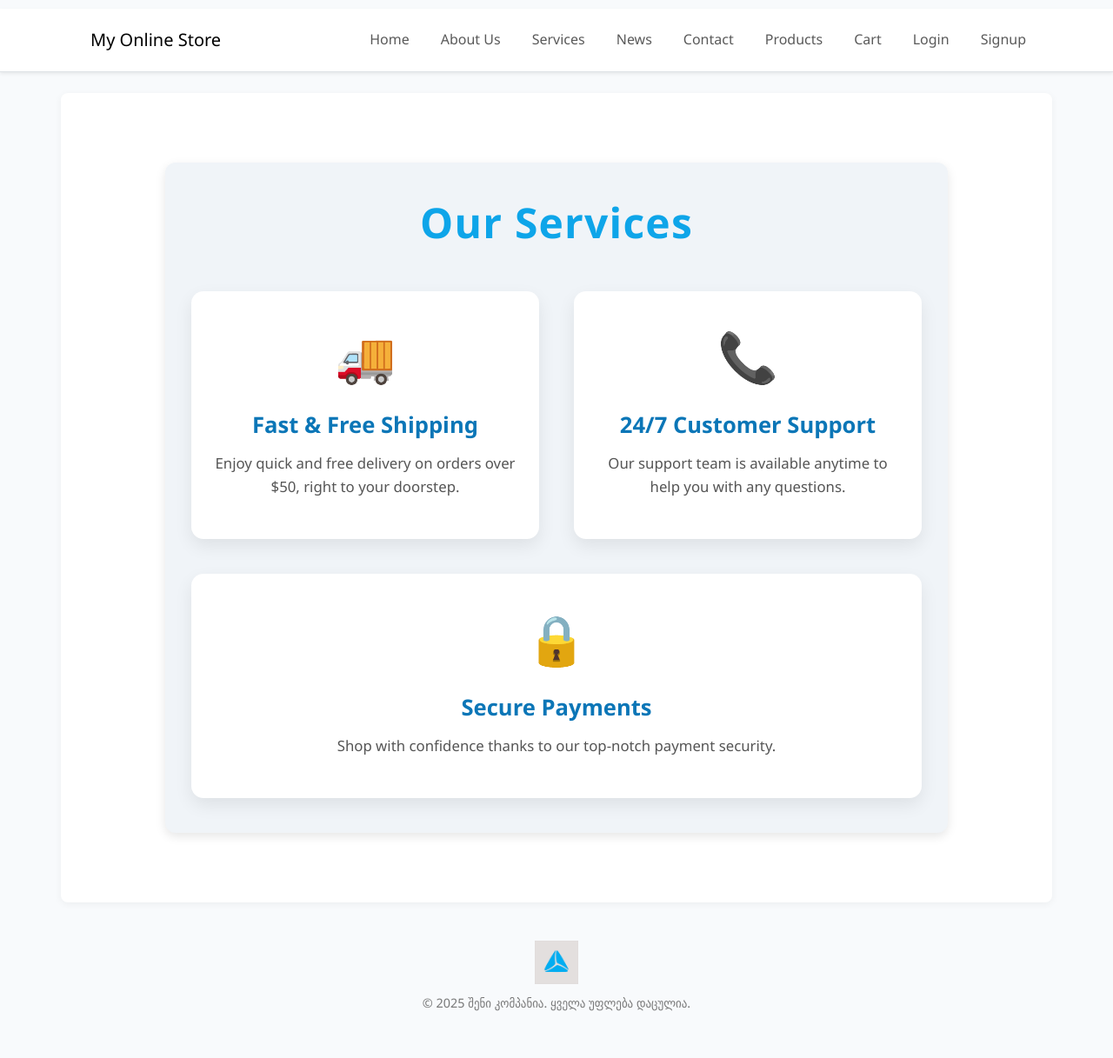
After one commit to IoaneKordzakhia/GeolabFinal2.1, a Flask app: page /services in a window 1280 px wide. The commit adds this page. Shown: the whole page at 87% size. Run offline with Flask 3, Linux system fonts and the light colour scheme.

Commit message:
Cleaned up templates, updated product and design, removed thankyou page

```diff
--- a/app.py
+++ b/app.py
@@ -4,7 +4,6 @@ from flask import Flask, render_template, request, redirect, url_for, session, f
 template_dir = os.path.join(os.path.dirname(os.path.abspath(__file__)), 'templates')
 app = Flask(__name__, template_folder=template_dir)
 app.secret_key = 'supersecretkey'
-
 
 products = [
     {
@@ -19,9 +18,9 @@ products = [
         ]
     },
     {
-        'id': 2,  # example using existing product id
+        'id': 2,
         'name': 'Test Product2',
-        'price': 15.99,  # discounted price
+        'price': 15.99,
         'original_price': 2333.45,
         'description': 'On sale now!',
         'image_url': '/static/images/3.jpg',
@@ -83,7 +82,6 @@ products = [
     }
 ]
 
-# New products list
 new_products = [
     {
         'id': 8,
@@ -95,7 +93,6 @@ new_products = [
             '/static/images/23.jpg',
             '/static/images/24.jpg',
             '/static/images/25.jpg',
-
         ]
     },
     {
@@ -113,12 +110,11 @@ new_products = [
     }
 ]
 
-# Sales products list
 sales_products = [
     {
-        'id': 2,  # example using existing product id
+        'id': 2,
         'name': 'Test Product2',
-        'price': 15,  # discounted price
+        'price': 15,
         'original_price': 45.99,
         'description': 'On sale now!',
         'image_url': '/static/images/30.jpg',
@@ -130,17 +126,14 @@ sales_products = [
     }
 ]
 
-# Home Page
 @app.route('/')
 def index():
     return render_template('index.html', products=products)
 
-# Product List Page
 @app.route('/products')
 def product_list():
     return render_template('product.html', products=products)
 
-# Product Detail Page
 @app.route('/product/<int:product_id>')
 def product_detail(product_id):
     product = next((p for p in products if p['id'] == product_id), None)
@@ -148,17 +141,14 @@ def product_detail(product_id):
         return "Product not found", 404
     return render_template('product_detail.html', product=product)
 
-# News Page (New Products + Sales)
 @app.route('/news')
 def news():
     return render_template('news.html', new_products=new_products, sales_products=sales_products)
 
-# About Page
 @app.route('/about')
 def about():
     return render_template('about.html')
 
-# Cart Page
 @app.route('/cart')
 def cart():
     cart_items = session.get('cart', [])
@@ -167,7 +157,6 @@ def cart():
     grand_total = round(sum(item['total'] for item in cart_items), 2)
     return render_template('cart.html', cart_items=cart_items, grand_total=grand_total)
 
-# Add to Cart (only if logged in)
 @app.route('/add_to_cart/<int:product_id>', methods=['POST'])
 def add_to_cart(product_id):
     if 'user' not in session:
@@ -190,7 +179,6 @@ def add_to_cart(product_id):
     flash(f'Added {product["name"]} to cart.')
     return redirect(url_for('cart'))
 
-# Remove from Cart
 @app.route('/remove_from_cart/<int:product_id>', methods=['POST'])
 def remove_from_cart(product_id):
     cart = session.get('cart', [])
@@ -199,39 +187,20 @@ def remove_from_cart(product_id):
     flash('Item removed from cart.')
     return redirect(url_for('cart'))
 
-# Checkout Page (updated for smooth redirect + flash message)
 @app.route('/checkout', methods=['GET', 'POST'])
 def checkout():
     if request.method == 'POST':
-        name = request.form.get('name')
-        email = request.form.get('email')
-        address = request.form.get('address')
-        card_number = request.form.get('card_number')
-        exp_date = request.form.get('exp_date')
-        cvc = request.form.get('cvc')
-
-        # NOTE: No strict format validation here, so form submits smoothly.
-
-        # Clear cart on checkout
         session.pop('cart', None)
-
-        # Flash success message on main page
         flash("Successfully checked out! Thank you for your purchase.")
-
-        # Redirect user back to home page ("/")
         return redirect(url_for('index'))
-
-    # GET request - show checkout page
     return render_template('checkout.html')
 
-# Search Page
 @app.route('/search')
 def search():
     query = request.args.get('query', '')
     results = [p for p in products if query.lower() in p['name'].lower()]
     return render_template('search_results.html', results=results, query=query)
 
-# Login Page
 @app.route('/login', methods=['GET', 'POST'])
 def login():
     if request.method == 'POST':
@@ -241,22 +210,32 @@ def login():
         return redirect(url_for('index'))
     return render_template('login.html')
 
-# Signup Page
 @app.route('/signup', methods=['GET', 'POST'])
 def signup():
     if request.method == 'POST':
-        # you could add real signup logic here
         flash('Signup successful! Please log in.')
         return redirect(url_for('login'))
     return render_template('signup.html')
 
-# Logout
 @app.route('/logout')
 def logout():
     session.pop('user', None)
     flash('You have been logged out.')
     return redirect(url_for('index'))
 
-# Run app
+@app.route('/services')
+def services():
+    return render_template('services.html')
+
+@app.route('/contact', methods=['GET', 'POST'])
+def contact():
+    if request.method == 'POST':
+        name = request.form.get('name')
+        email = request.form.get('email')
+        message = request.form.get('message')
+        flash('შეტყობინება წარმატებით გაიგზავნა! მადლობთ.')
+        return redirect(url_for('contact'))
+    return render_template('contact.html')
+
 if __name__ == '__main__':
     app.run(debug=True)
--- a/static/style.css
+++ b/static/style.css
@@ -1,4 +1,3 @@
-/* Reset */
 * {
   margin: 0;
   padding: 0;
@@ -6,14 +5,12 @@
   font-family: "Segoe UI", Tahoma, Geneva, Verdana, sans-serif;
 }
 
-/* Body */
 body {
-  background-color: #f8fafc; /* Very light background */
-  color: #222; /* Dark gray text for readability */
+  background-color: #f8fafc;
+  color: #222;
   line-height: 1.6;
 }
 
-/* Header */
 header {
   background-color: #ffffff;
   border-bottom: 1px solid #e0e0e0;
@@ -23,10 +20,9 @@ header {
 
 header h1 {
   font-size: 2rem;
-  color: #0ea5e9; /* Cool blue accent */
+  color: #0ea5e9;
 }
 
-/* Navigation */
 nav {
   margin-top: 10px;
 }
@@ -44,7 +40,6 @@ nav a:hover {
   background-color: #e0f7ff;
 }
 
-/* Main Content */
 main {
   max-width: 1200px;
   margin: 30px auto;
@@ -54,7 +49,6 @@ main {
   box-shadow: 0 2px 8px rgba(0,0,0,0.05);
 }
 
-/* Buttons */
 button {
   background-color: #0ea5e9;
   color: #fff;
@@ -69,7 +63,6 @@ button:hover {
   background-color: #0284c7;
 }
 
-/* Product Cards */
 .product-card {
   border: 1px solid #e0e0e0;
   border-radius: 6px;
@@ -88,7 +81,6 @@ button:hover {
   color: #0ea5e9;
 }
 
-/* Footer */
 footer {
   text-align: center;
   padding: 20px;
@@ -96,7 +88,6 @@ footer {
   font-size: 0.9rem;
 }
 
-/* Navbar Container */
 .navbar {
   display: flex;
   justify-content: space-between;
@@ -107,13 +98,11 @@ footer {
   box-shadow: 0 2px 4px rgba(0,0,0,0.04);
 }
 
-/* Logo */
 .navbar .logo h1 {
   font-size: 1.6rem;
   color: #0ea5e9;
 }
 
-/* Navigation Links */
 .navbar .nav-links {
   list-style: none;
   display: flex;
@@ -133,24 +122,22 @@ footer {
   color: #0ea5e9;
 }
 
-/* Ensure carousel images look great on mobile */
 .carousel-item img {
   border-radius: 8px;
 }
 
 .carousel-control-prev,
 .carousel-control-next {
-  background: none !important; /* remove blue */
+  background: none !important;
   border: none;
   width: 5%;
 }
 
 .carousel-control-prev-icon,
 .carousel-control-next-icon {
-  filter: invert(1); /* make arrow white */
+  filter: invert(1);
 }
 
-/* Product Grid and Cards */
 .product-grid {
   display: flex;
   flex-wrap: wrap;
@@ -158,7 +145,7 @@ footer {
 }
 
 .product-card {
-  flex: 1 1 45%; /* 2 per row on small screens */
+  flex: 1 1 45%;
   box-sizing: border-box;
   padding: 15px;
   border: 1px solid #ddd;
@@ -167,101 +154,37 @@ footer {
   box-shadow: 0 0 6px rgba(0,0,0,0.1);
 }
 
-/* On medium+ screens show 4 per row */
 @media (min-width: 768px) {
   .product-card {
     flex: 1 1 22%;
   }
 }
 
-/* Product images */
 .product-card img.img-fluid {
-  max-width: 100%; /* original full width inside card */
+  max-width: 100%;
   height: auto;
   margin-bottom: 10px;
   display: block;
 }
 
-/* Add to cart button */
 button.btn {
-  width: 100%;  /* original full width */
+  width: 100%;
   padding: 10px;
   font-size: 1rem;
   cursor: pointer;
 }
-/* Product detail page photo: a bit smaller */
+
 .product-info img {
-  max-width: 300px;  /* smaller but not too small */
+  max-width: 300px;
   height: auto;
   border-radius: 8px;
 }
 
-/* Main page product card image size */
 .product-card img.img-fluid {
-  max-width: 100px; /* smaller photo */
-  height: auto;
-  margin: 0 auto 10px;
-  display: block;
-}
-
-/* Main page Add to Cart button - much smaller */
-.product-card form button.btn {
-  padding: 4px 10px;       /* less padding */
-  font-size: 0.75rem;      /* smaller text */
-  width: auto;
-  min-width: 70px;         /* minimum width to keep readable */
-  border-radius: 4px;
-  display: inline-block;
-}
-/* Make product images on main page smaller and nicely centered */
-.product-card img.img-fluid {
-  max-width: 120px;   /* smaller width */
-  height: auto;
-  margin: 0 auto 10px;
-  display: block;
-}
-
-/* Make Add to Cart button smaller and shorter (both on main and detail page) */
-button.btn, /* buttons with class btn */
-.product-info form button /* detail page button */ {
-  padding: 6px 12px;        /* less padding = shorter button */
-  font-size: 0.9rem;        /* smaller text */
-  width: auto;              /* only as wide as content */
-  min-width: 100px;         /* reasonable min width */
-  border-radius: 4px;
-  cursor: pointer;
-  background-color: #0ea5e9;
-  color: white;
-  border: none;
-  transition: background 0.2s ease;
-  display: inline-block;
-}
-
-button.btn:hover,
-.product-info form button:hover {
-  background-color: #0284c7;
-}
-/* Make product cards smaller so more fit per row */
-.product-card {
-  flex: 1 1 20%;   /* smaller width: about 5 cards per row */
-  max-width: 180px; /* limit max width so cards stay small */
-  padding: 10px;    /* reduce padding inside card */
-  box-sizing: border-box;
-  text-align: center;
-  border: 1px solid #ddd;
-  border-radius: 8px;
-  background-color: #f9fbfd;
-  box-shadow: 0 0 6px rgba(0,0,0,0.1);
-  margin: 10px 5px; /* some space between cards */
-}
-
-/* Adjust main page image inside smaller cards */
-.product-card img.img-fluid {
-  max-width: 90px;  /* smaller images */
+  max-width: 90px;
   margin-bottom: 8px;
 }
 
-/* Keep Add to Cart button small and neat */
 .product-card form button.btn {
   padding: 4px 10px;
   font-size: 0.75rem;
@@ -271,10 +194,113 @@ button.btn:hover,
   display: inline-block;
 }
 
-/* Responsive tweak: on very small screens */
 @media (max-width: 576px) {
   .product-card {
-    flex: 1 1 45%;  /* 2 per row on very small screens */
+    flex: 1 1 45%;
     max-width: none;
   }
 }
+
+.services-section {
+  max-width: 900px;
+  margin: 60px auto;
+  padding: 40px 30px;
+  font-family: 'Segoe UI', Tahoma, Geneva, Verdana, sans-serif;
+  color: #222;
+  background-color: #f0f4f8;
+  border-radius: 12px;
+  box-shadow: 0 4px 12px rgba(0,0,0,0.1);
+}
+
+.services-section h1 {
+  font-size: 3rem;
+  text-align: center;
+  margin-bottom: 50px;
+  font-weight: 700;
+  letter-spacing: 1.2px;
+  color: #0ea5e9;
+}
+
+.services-container {
+  display: flex;
+  justify-content: space-between;
+  gap: 40px;
+  flex-wrap: wrap;
+}
+
+.service-item {
+  background: #ffffff;
+  border-radius: 14px;
+  box-shadow: 0 8px 20px rgba(0,0,0,0.08);
+  flex: 1 1 280px;
+  padding: 30px 25px;
+  text-align: center;
+  transition: transform 0.3s ease, box-shadow 0.3s ease;
+  cursor: default;
+  color: #222;
+}
+
+.service-item:hover {
+  transform: translateY(-8px);
+  box-shadow: 0 14px 28px rgba(0,0,0,0.15);
+}
+
+.service-item .icon {
+  font-size: 3.5rem;
+  margin-bottom: 20px;
+  color: #0ea5e9;
+}
+
+.service-item h2 {
+  font-size: 1.6rem;
+  margin-bottom: 15px;
+  color: #0b76b7;
+  font-weight: 600;
+}
+
+.service-item p {
+  font-size: 1.05rem;
+  line-height: 1.6;
+  color: #555;
+}
+
+.contact-section {
+  max-width: 700px;
+  margin: 60px auto 100px auto;
+  padding: 40px 30px;
+  font-family: 'Segoe UI', Tahoma, Geneva, Verdana, sans-serif;
+  color: #222;
+  background-color: #f0f4f8;
+  border-radius: 12px;
+  box-shadow: 0 4px 12px rgba(0,0,0,0.1);
+  text-align: center;
+}
+
+.contact-section h1 {
+  font-size: 3rem;
+  margin-bottom: 40px;
+  font-weight: 700;
+  color: #0ea5e9;
+}
+
+.contact-info p {
+  font-size: 1.2rem;
+  line-height: 1.6;
+  margin: 14px 0;
+  color: #444;
+}
+
+.contact-section h2 {
+  font-size: 2rem;
+  margin-bottom: 30px;
+  color: #0ea5e9;
+  font-weight: 600;
+}
+
+.map-container iframe {
+  width: 100%;
+  height: 350px;
+  border: none;
+  border-radius: 12px;
+  box-shadow: 0 8px 24px rgba(0,0,0,0.1);
+}
--- a/templates/checkout.html
+++ b/templates/checkout.html
@@ -4,7 +4,6 @@
     <meta charset="UTF-8" />
     <title>Checkout – Gorda Samosi</title>
     <meta name="viewport" content="width=device-width, initial-scale=1" />
-    <!-- Bootstrap CSS -->
     <link
       href="https://cdn.jsdelivr.net/npm/bootstrap@5.3.2/dist/css/bootstrap.min.css"
       rel="stylesheet"
@@ -141,7 +140,6 @@
       </form>
     </div>
 
-    <!-- Bootstrap JS -->
     <script src="https://cdn.jsdelivr.net/npm/bootstrap@5.3.2/dist/js/bootstrap.bundle.min.js"></script>
   </body>
 </html>
--- a/templates/login.html
+++ b/templates/login.html
@@ -4,7 +4,7 @@
 <style>
   .auth-container {
     max-width: 400px;
-    margin: 60px auto 80px auto;
+    margin: 60px auto 80px;
     background: #fff;
     padding: 30px 40px;
     border-radius: 12px;
@@ -53,7 +53,6 @@
   form button:hover {
     background-color: #0284c7;
   }
-  /* Footer inside auth page */
   footer {
     margin-top: 40px;
     text-align: center;
--- a/templates/navbar.html
+++ b/templates/navbar.html
@@ -19,23 +19,28 @@
           <a class="nav-link" href="{{ url_for('index') }}">Home</a>
         </li>
         <li class="nav-item">
-          <a class="nav-link" href="{{ url_for('product_list') }}">Products</a>
+          <a class="nav-link" href="{{ url_for('about') }}">About Us</a>
         </li>
         <li class="nav-item">
-          <a class="nav-link" href="{{ url_for('about') }}">About</a>
+          <a class="nav-link" href="{{ url_for('services') }}">Services</a>
+        </li>
+        <li class="nav-item">
+          <a class="nav-link" href="{{ url_for('news') }}">News</a>
+        </li>
+        <li class="nav-item">
+          <a class="nav-link" href="{{ url_for('contact') }}">Contact</a>
+        </li>
+        <li class="nav-item">
+          <a class="nav-link" href="{{ url_for('product_list') }}">Products</a>
         </li>
         <li class="nav-item">
           <a class="nav-link" href="{{ url_for('cart') }}">Cart</a>
         </li>
-        <li class="nav-item">
-          <a class="nav-link" href="{{ url_for('news') }}">News</a>
-        </li>
-
         {% if session.get('user') %}
         <li class="nav-item">
-          <a class="nav-link" href="{{ url_for('logout') }}"
-            >Logout ({{ session['user']['username'] }})</a
-          >
+          <a class="nav-link" href="{{ url_for('logout') }}">
+            Logout ({{ session['user']['username'] }})
+          </a>
         </li>
         {% else %}
         <li class="nav-item">
--- /dev/null
+++ b/templates/services.html
@@ -0,0 +1,28 @@
+{% extends 'base.html' %} {% block title %}Services - My Online Store{% endblock
+%} {% block content %}
+<section class="services-section">
+  <h1>Our Services</h1>
+  <div class="services-container">
+    <div class="service-item">
+      <div class="icon">🚚</div>
+      <h2>Fast & Free Shipping</h2>
+      <p>
+        Enjoy quick and free delivery on orders over $50, right to your
+        doorstep.
+      </p>
+    </div>
+    <div class="service-item">
+      <div class="icon">📞</div>
+      <h2>24/7 Customer Support</h2>
+      <p>
+        Our support team is available anytime to help you with any questions.
+      </p>
+    </div>
+    <div class="service-item">
+      <div class="icon">🔒</div>
+      <h2>Secure Payments</h2>
+      <p>Shop with confidence thanks to our top-notch payment security.</p>
+    </div>
+  </div>
+</section>
+{% endblock %}
--- a/templates/signup.html
+++ b/templates/signup.html
@@ -4,7 +4,7 @@ content %}
 <style>
   .auth-container {
     max-width: 400px;
-    margin: 60px auto 80px auto;
+    margin: 60px auto 80px;
     background: #fff;
     padding: 30px 40px;
     border-radius: 12px;
@@ -55,7 +55,6 @@ content %}
   form button:hover {
     background-color: #0284c7;
   }
-  /* Footer inside auth page */
   footer {
     margin-top: 40px;
     text-align: center;
```
Also changed, not shown: templates/about.html (+0 -10 lines), templates/contact.html (added, +21 -0 lines), templates/detail_service.html (added, +25 -0 lines), templates/index.html (+11 -17 lines), templates/news.html (+41 -38 lines), templates/product.html (+37 -34 lines), templates/product_detail.html (+4 -4 lines), templates/thankyou.html (deleted, +0 -44 lines).
